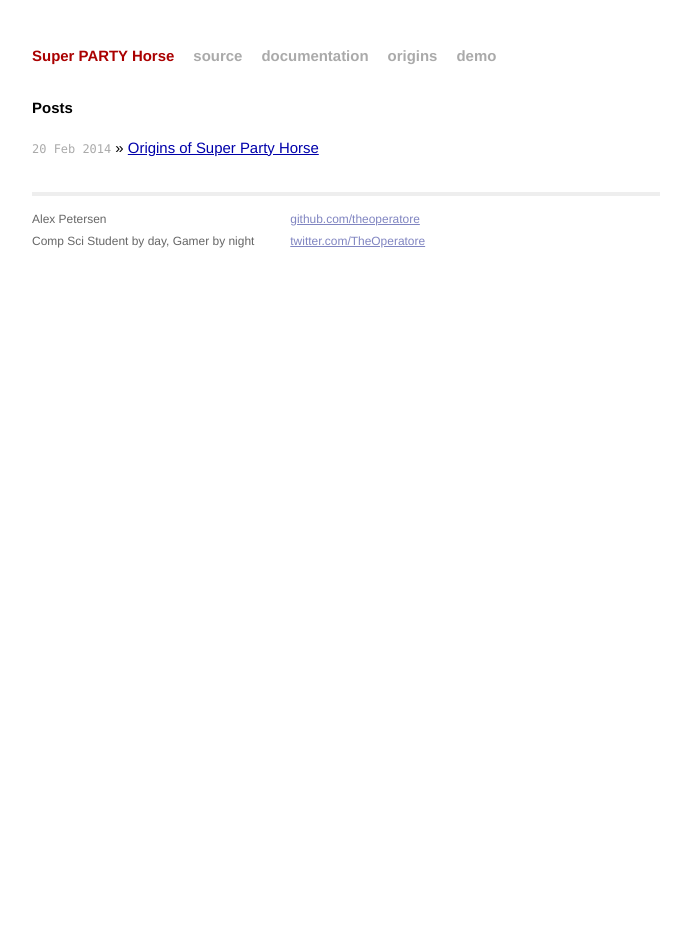
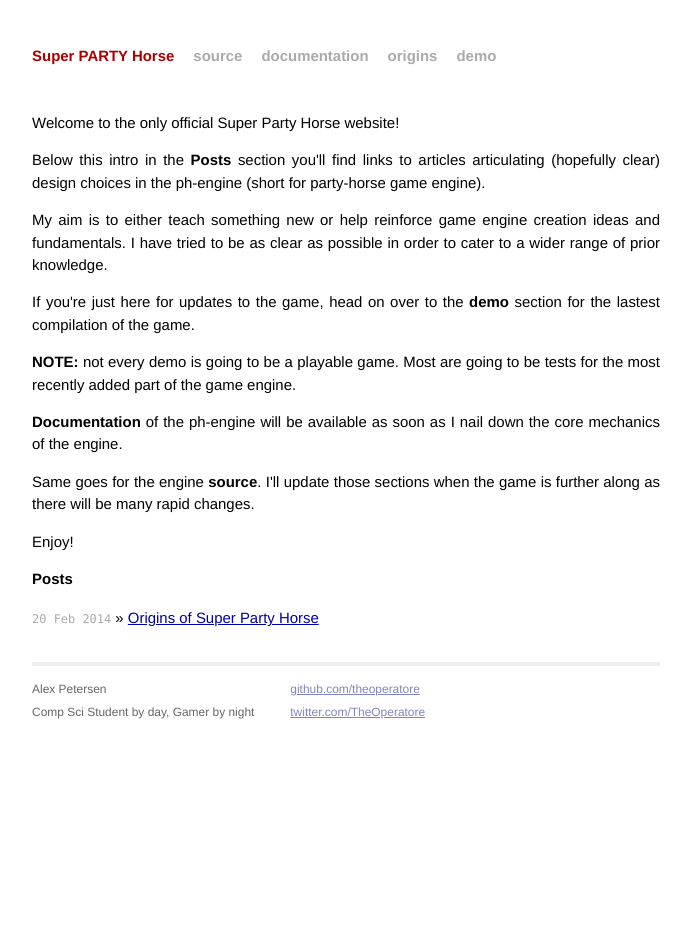
Before and after one commit to theoperatore/super-party-horse, a Jekyll site: the page built from index.html, in a window 1280 px wide. Shown: the whole page, without its empty margins (294-985 px from the left). Built offline with Jekyll 4.4.1, drawn with Linux system fonts in a browser that asks for light colours; Markdown is read by kramdown in place of the engine named in the settings.

Commit message:
updated index with intro

```diff
--- a/index.html
+++ b/index.html
@@ -4,8 +4,14 @@
 ---
 
 <div id="home">
-
-
+  <p>Welcome to the only official Super Party Horse website!</p>
+  <p>Below this intro in the <strong>Posts</strong> section you'll find links to articles articulating (hopefully clear) design choices in the ph-engine (short for party-horse game engine).</p>
+  <p>My aim is to either teach something new or help reinforce game engine creation ideas and fundamentals. I have tried to be as clear as possible in order to cater to a wider range of prior knowledge.</p>
+  <p>If you're just here for updates to the game, head on over to the <strong>demo</strong> section for the lastest compilation of the game.</p>
+  <p><strong>NOTE:</strong> not every demo is going to be a playable game. Most are going to be tests for the most recently added part of the game engine.</p>
+  <p><strong>Documentation</strong> of the ph-engine will be available as soon as I nail down the core mechanics of the engine.</p>
+  <p>Same goes for the engine <strong>source</strong>. I'll update those sections when the game is further along as there will be many rapid changes.</p>
+  <p>Enjoy!</p>
 
   <h1>Posts</h1>
   <ul class="posts">
```
